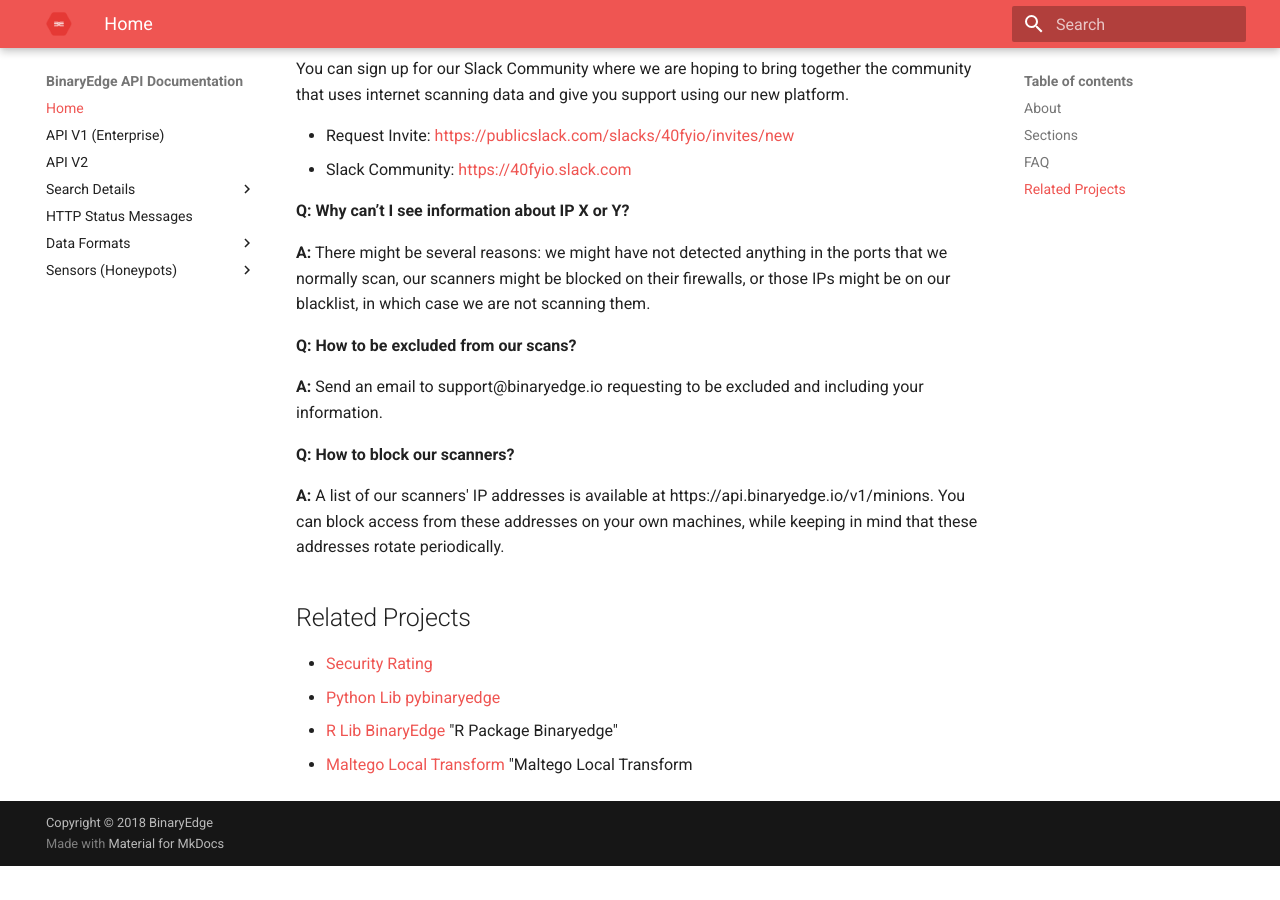
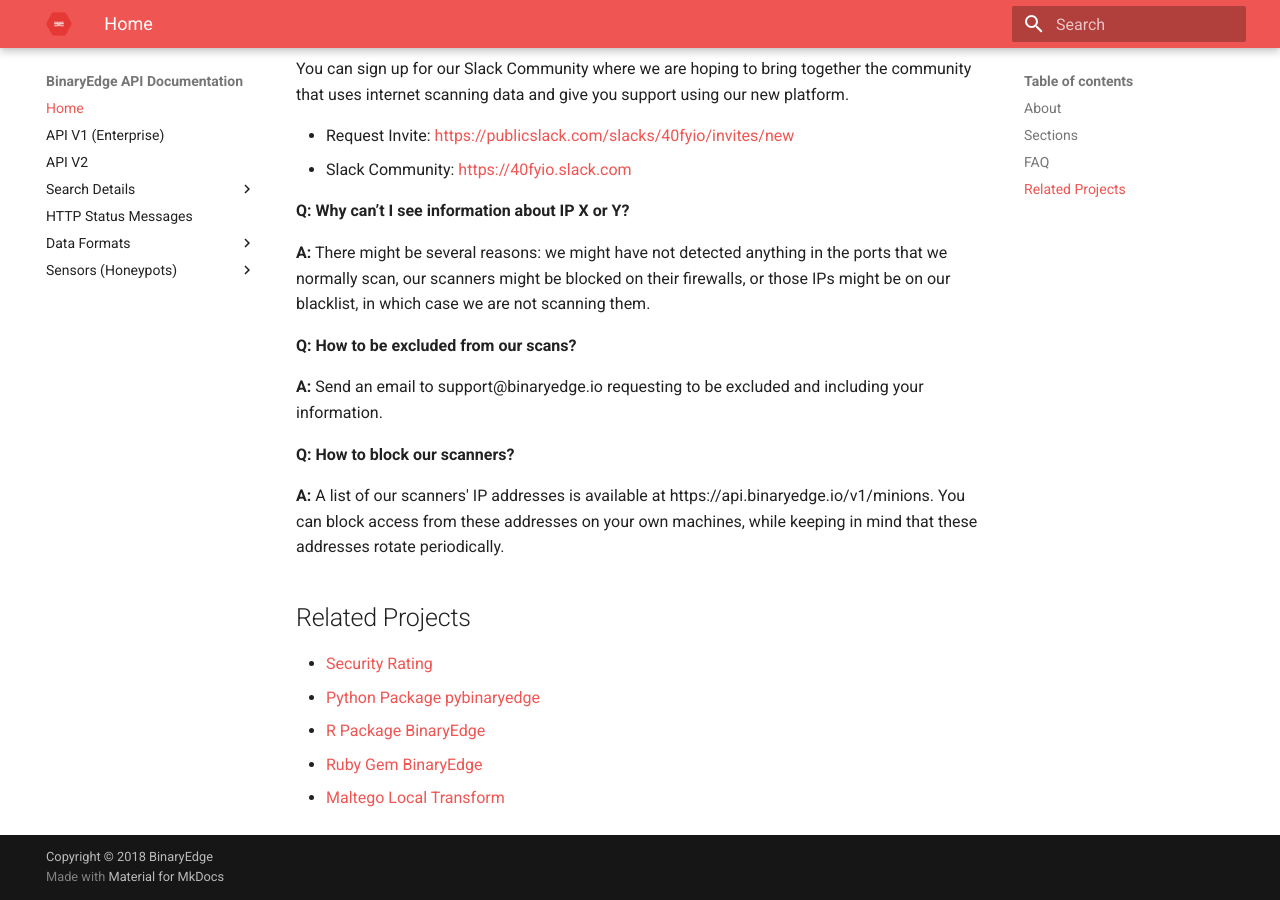
Before and after one commit to igama/docs.binaryedge.io, an MkDocs documentation site: the page built from docs/index.md, in a window 1280 px wide and 900 px high, scrolled down 1390 px. Built offline with MkDocs 1.6.1 and Material for MkDocs 9.7.7, drawn with Linux system fonts in a browser that asks for light colours; before the commit the page ends 2256 px from its top, so only the background shows below that.

Commit message:
added ruby lib link

```diff
--- a/docs/index.md
+++ b/docs/index.md
@@ -66,7 +66,8 @@ You can sign up for our Slack Community where we are hoping to bring together th
 
 ## Related Projects
 
-- [Security Rating](https://securityrating.io/ "Security Rating")
-- [Python Lib pybinaryedge](https://pypi.org/project/pybinaryedge/ "python pybinaryedge")
-- [R Lib BinaryEdge](https://github.com/balgan/rbinaryedge) "R Package Binaryedge"
-- [Maltego Local Transform](https://github.com/Te-k/binaryedge-maltego-local-transform) "Maltego Local Transform
+- [Security Rating](https://securityrating.io/)
+- [Python Package pybinaryedge](https://pypi.org/project/pybinaryedge/)
+- [R Package BinaryEdge](https://github.com/balgan/rbinaryedge)
+- [Ruby Gem BinaryEdge](https://github.com/ninoseki/binaryedge-rb)
+- [Maltego Local Transform](https://github.com/Te-k/binaryedge-maltego-local-transform)
```
